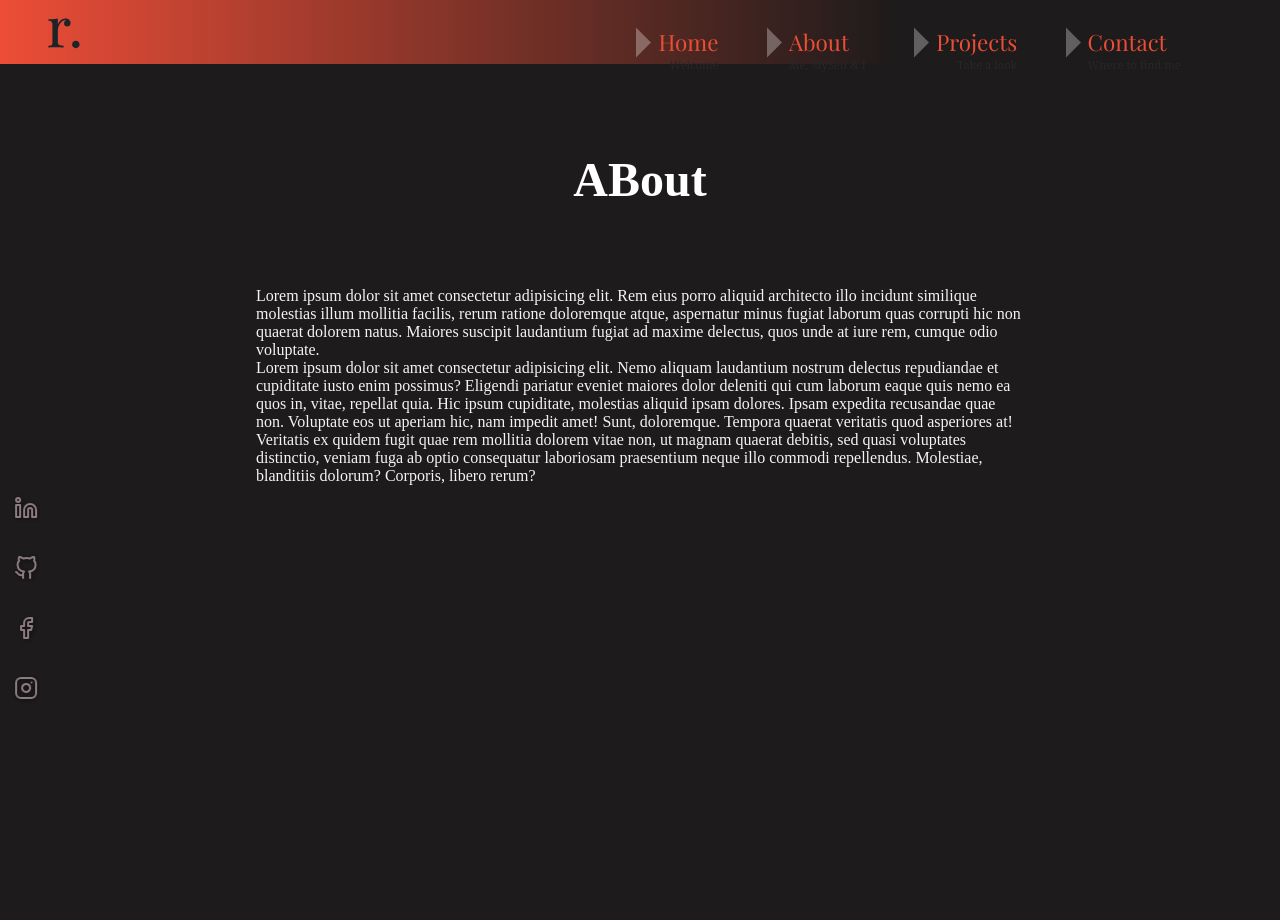
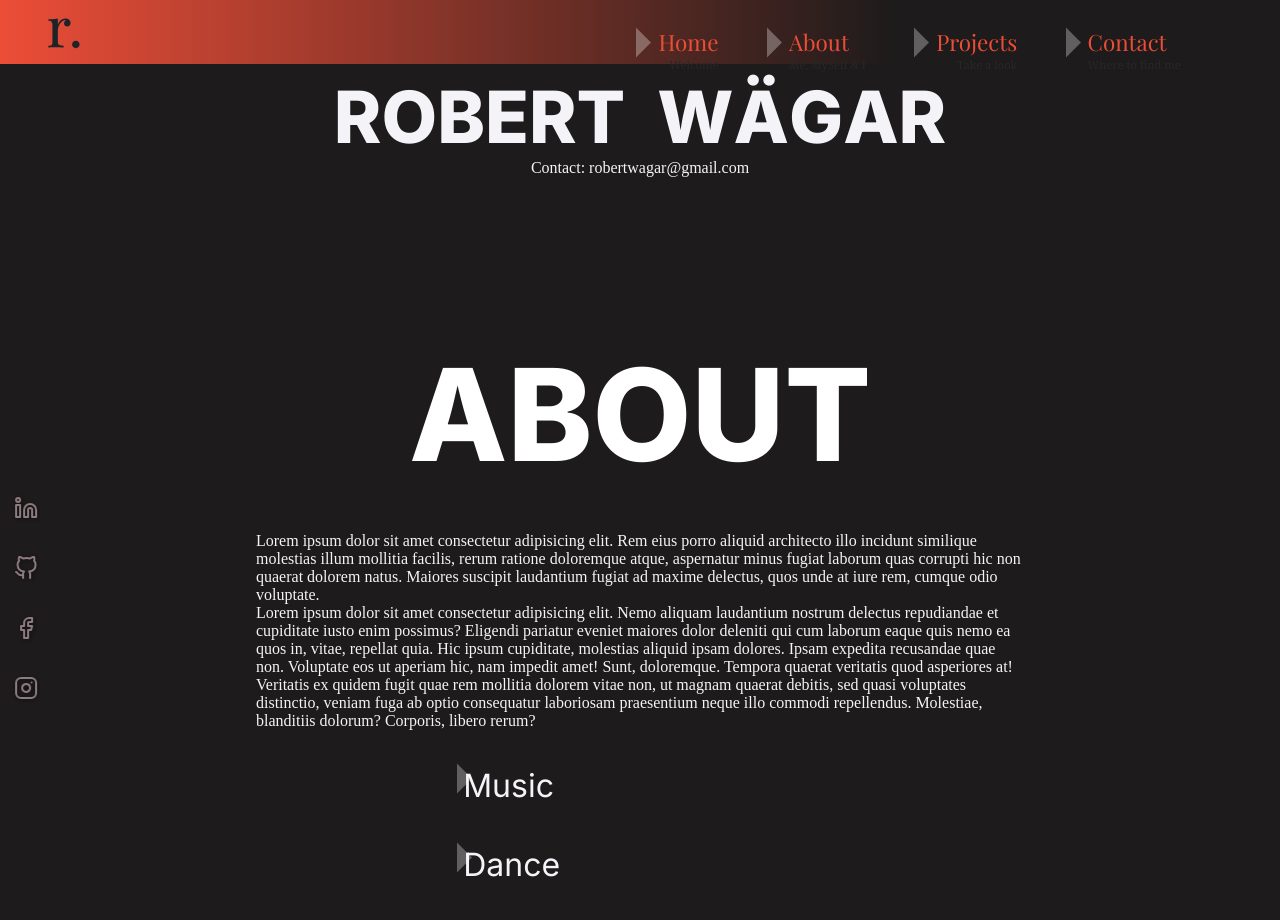
Before and after one commit to robonexx/portfolio_clean_version-main, a React (Create React App) app: page /about in a window 1280 px wide. Shown: the top 920 px of the page. Before the commit the page ends 800 px from the top, so only its background shows below. Built offline with nearby package versions, Linux system fonts and the light colour scheme.

Commit message:
Added animation to about me page. Needs some more fixing.

```diff
--- a/src/pages/About/About.js
+++ b/src/pages/About/About.js
@@ -1,19 +1,159 @@
 import React from 'react';
 import './about.scss';
 import { motion } from 'framer-motion';
+
+const transition = { duration: 2.4, ease: [0.6, 0.01, -0.05, 0.9] };
+
+const variants = {
+  visible: (i) => ({
+    opacity: 1,
+    transition: {
+      delay: i * 0.5,
+    },
+  }),
+  hidden: { opacity: 0 },
+  transition: { duration: 2 },
+};
+const items = [
+  {
+    text: 'Music',
+    id: 1,
+  },
+  {
+    text: 'Dance',
+    id: 2,
+  },
+  {
+    text: 'Develop',
+    id: 3,
+  },
+];
+
+const firstName = {
+  initial: {
+    y: 0,
+  },
+  animate: {
+    y: 0,
+    transition: {
+      delayChildren: 0.6,
+      staggerChildren: 0.04,
+      staggerDirection: -1,
+    },
+  },
+};
+
+const lastName = {
+  initial: {
+    y: 0,
+  },
+  animate: {
+    y: 0,
+    transition: {
+      delayChildren: 0.6,
+      staggerChildren: 0.04,
+      staggerDirection: 1,
+    },
+  },
+};
+
+const letter = {
+  initial: {
+    y: 400,
+  },
+  animate: {
+    y: 1,
+    transition: { duration: 1, ...transition },
+  },
+};
 
 const About = () => {
   return (
     <motion.div
       className='about'
-      initial={{ opacity: 0, scaleY: 0 }}
+      /* initial={{ opacity: 0, scaleY: 0 }}
       animate={{ opacity: 1, scaleY: 1 }}
       exit={{ opacity: 0, scaleY: 0 }}
-      transition={{ duration: 0.6 }}
+      transition={{ duration: 0.6 }} */
     >
-          <h1>ABout</h1>
-          <p>Lorem ipsum dolor sit amet consectetur adipisicing elit. Rem eius porro aliquid architecto illo incidunt similique molestias illum mollitia facilis, rerum ratione doloremque atque, aspernatur minus fugiat laborum quas corrupti hic non quaerat dolorem natus. Maiores suscipit laudantium fugiat ad maxime delectus, quos unde at iure rem, cumque odio voluptate.</p>
-          <p>Lorem ipsum dolor sit amet consectetur adipisicing elit. Nemo aliquam laudantium nostrum delectus repudiandae et cupiditate iusto enim possimus? Eligendi pariatur eveniet maiores dolor deleniti qui cum laborum eaque quis nemo ea quos in, vitae, repellat quia. Hic ipsum cupiditate, molestias aliquid ipsam dolores. Ipsam expedita recusandae quae non. Voluptate eos ut aperiam hic, nam impedit amet! Sunt, doloremque. Tempora quaerat veritatis quod asperiores at! Veritatis ex quidem fugit quae rem mollitia dolorem vitae non, ut magnam quaerat debitis, sed quasi voluptates distinctio, veniam fuga ab optio consequatur laboriosam praesentium neque illo commodi repellendus. Molestiae, blanditiis dolorum? Corporis, libero rerum?</p>
+      <motion.div
+        className='model'
+        initial='initial'
+        animate='animate'
+        exit='exit'
+      >
+        <motion.span className='first' variants={firstName}>
+          <motion.span variants={letter}>R</motion.span>
+          <motion.span variants={letter}>O</motion.span>
+          <motion.span variants={letter}>B</motion.span>
+          <motion.span variants={letter}>E</motion.span>
+          <motion.span variants={letter}>R</motion.span>
+          <motion.span variants={letter}>T</motion.span>
+        </motion.span>
+
+        <motion.span className='last' variants={lastName}>
+          <motion.span variants={letter}>W</motion.span>
+          <motion.span variants={letter}>Ä</motion.span>
+          <motion.span variants={letter}>G</motion.span>
+          <motion.span variants={letter}>A</motion.span>
+          <motion.span variants={letter}>R</motion.span>
+        </motion.span>
+      </motion.div>
+
+      <motion.div
+        initial={{ opacity: 0, y: 20 }}
+        animate={{
+          opacity: 1,
+          y: 0,
+          transition: { delay: 1.2, ...transition },
+        }}
+        className='details'
+      >
+        <div className='contact'>Contact: robertwagar@gmail.com</div>
+      </motion.div>
+
+      <motion.div
+        initial={{ opacity: 0, scaleY: 0 }}
+        animate={{ opacity: 1, scaleY: 1 }}
+        exit={{ opacity: 0, scaleY: 0 }}
+        transition={{ duration: 0.6 }}
+      >
+        <h1>ABOUT</h1>
+        <p>
+          Lorem ipsum dolor sit amet consectetur adipisicing elit. Rem eius
+          porro aliquid architecto illo incidunt similique molestias illum
+          mollitia facilis, rerum ratione doloremque atque, aspernatur minus
+          fugiat laborum quas corrupti hic non quaerat dolorem natus. Maiores
+          suscipit laudantium fugiat ad maxime delectus, quos unde at iure rem,
+          cumque odio voluptate.
+        </p>
+        <p>
+          Lorem ipsum dolor sit amet consectetur adipisicing elit. Nemo aliquam
+          laudantium nostrum delectus repudiandae et cupiditate iusto enim
+          possimus? Eligendi pariatur eveniet maiores dolor deleniti qui cum
+          laborum eaque quis nemo ea quos in, vitae, repellat quia. Hic ipsum
+          cupiditate, molestias aliquid ipsam dolores. Ipsam expedita recusandae
+          quae non. Voluptate eos ut aperiam hic, nam impedit amet! Sunt,
+          doloremque. Tempora quaerat veritatis quod asperiores at! Veritatis ex
+          quidem fugit quae rem mollitia dolorem vitae non, ut magnam quaerat
+          debitis, sed quasi voluptates distinctio, veniam fuga ab optio
+          consequatur laboriosam praesentium neque illo commodi repellendus.
+          Molestiae, blanditiis dolorum? Corporis, libero rerum?
+        </p>
+      </motion.div>
+      <motion.ul>
+        {items.map(({ text, id }, i) => (
+          <motion.li
+            key={id}
+            initial='hidden'
+            custom={i}
+            animate='visible'
+            variants={variants}
+          >
+            {text}
+          </motion.li>
+        ))}
+      </motion.ul>
     </motion.div>
   );
 };
--- a/src/pages/About/about.scss
+++ b/src/pages/About/about.scss
@@ -11,9 +11,10 @@
 
 
     h1 {
-        margin: 10vh auto;
+        margin: 20vh auto 5vh;
+        font-family: 'Inter';
         text-align: center;
-        font-size: 3rem;
+        font-size: 8rem;
         color: white;
 
         &:hover {
@@ -21,7 +22,40 @@
         }
     }
 
+    ul {
+            width: 400px;
+        display: flex;
+        flex-direction: column;
+        margin: 2rem;
+        li {
+                font-family: 'Inter';
+                margin-bottom: 2rem;
+                font-size: 2rem;
+                padding: 0.25rem;
+        }
+    }
+
 }
+
+.model {
+        position: relative;
+        width: fit-content;
+        overflow: hidden;
+        text-transform: uppercase;
+        .first {
+          margin-right: 2rem;
+        }
+        span {
+          display: inline-block;
+          position: relative;
+          font-weight: 800;
+          font-size: 8rem;
+          font-family: "Inter";
+          @media (max-width: 1440px) {
+            font-size: 4.5rem;
+          }
+        }
+      }
 @keyframes glitch {
     0% {
             text-shadow: 3px 2px #f44236, -2px -4px lightblue;
--- a/src/pages/Home/Home.js
+++ b/src/pages/Home/Home.js
@@ -13,6 +13,7 @@ const Home = () => {
       exit={{ opacity: 0, scaleX: 0 }}
       transition={{ duration: 0.6 }}
     >
+
       <div className='headline-wrapper'>
         <motion.h4
           initial={{ x: -200, opacity: 0 }}
@@ -25,9 +26,28 @@ const Home = () => {
           initial={{ x: -400, opacity: 0 }}
           animate={{ x: 0, opacity: 1 }}
           transition={{ delay: 0.6, duration: 0.3 }}
+          className="rjw"
         >
           Robert Wägar
         </motion.h1>
+      </div>
+      <div className="artsy">
+        <div className="waves">
+        <span></span>
+        <span></span>
+        <span></span>
+        <span></span>
+        <span></span>
+        <span></span>
+        <span></span>
+        <span></span>
+        <span></span>
+        <span></span>
+        <span></span>
+        <span></span>
+        <span></span>
+        <span></span>
+        </div>
       </div>
 
       <motion.section
--- a/src/pages/Home/home.scss
+++ b/src/pages/Home/home.scss
@@ -5,6 +5,103 @@
     background-color: transparent;
     font-family: 'Inter', sans-serif;
     overflow: hidden;
+
+}
+
+.artsy {
+    position: absolute;
+    width: 1200px;
+    height: 200px;
+    top: 10vh;
+    left: 30%;
+    background-color: transparent;
+
+    .waves {
+        position: relative;
+        display: flex;
+        z-index: 1000;
+        width: 100%;
+    }
+
+    .waves {
+        opacity: 0;
+    }
+
+    .waves span {
+        width: 50px;
+        height: 100px;
+        margin: 20px 20px;
+        background: transparent;
+        border: 1px solid #121212;
+        animation: waveEfx 2.6s linear infinite;
+    }
+
+    .waves:hover {
+        opacity: 1;
+    }
+
+
+    .waves span:nth-child(1) {
+        animation-delay: 0s;
+    }
+    .waves span:nth-child(2) {
+        animation-delay: 0.2s;
+    }
+    .waves span:nth-child(3) {
+        animation-delay: 0.4s;
+    }
+    .waves span:nth-child(4) {
+        animation-delay: 0.6s;
+    }
+    .waves span:nth-child(5) {
+        animation-delay: 0.8s;
+    }
+    .waves span:nth-child(6) {
+        animation-delay: 1s;
+    }
+    .waves span:nth-child(7) {
+        animation-delay: 1.2s;
+    }
+    .waves span:nth-child(8) {
+        animation-delay: 1.4s;
+    }
+    .waves span:nth-child(9) {
+        animation-delay: 1.6s;
+    }
+    .waves span:nth-child(10) {
+        animation-delay: 1.8s;
+    }
+    .waves span:nth-child(11) {
+        animation-delay: 2s;
+    }
+    .waves span:nth-child(12) {
+        animation-delay: 2.2s;
+    }
+    .waves span:nth-child(13) {
+        animation-delay: 2.4s;
+    }
+    .waves span:nth-child(14) {
+        animation-delay: 2.6s;
+    }
+
+    @keyframes waveEfx {
+
+        0% {
+            box-shadow: 0 0 0 rgba(0,0,0,0.5);
+            opacity: 0;
+            transform: translateX(-50px) scale(1);
+        }
+        50% {
+            box-shadow: 0 10px 30px rgba(0,0,0,0.5);
+            opacity: 1;
+            transform: translateX(0px) scale(1.2);
+        }
+        100% {
+            box-shadow: 0 0 0 rgba(0,0,0,0.5);
+            opacity: 0;
+            transform: translateX(50px) scale(1);
+        }
+    }
 
 }
 
@@ -56,6 +153,7 @@
             font-size: 10rem;
             font-weight: 800;
             z-index: -1;
+
             @media (max-width: 960px) {
                 content: "<div>";
                 font-family: 'Great Vibes', cursive;
```
